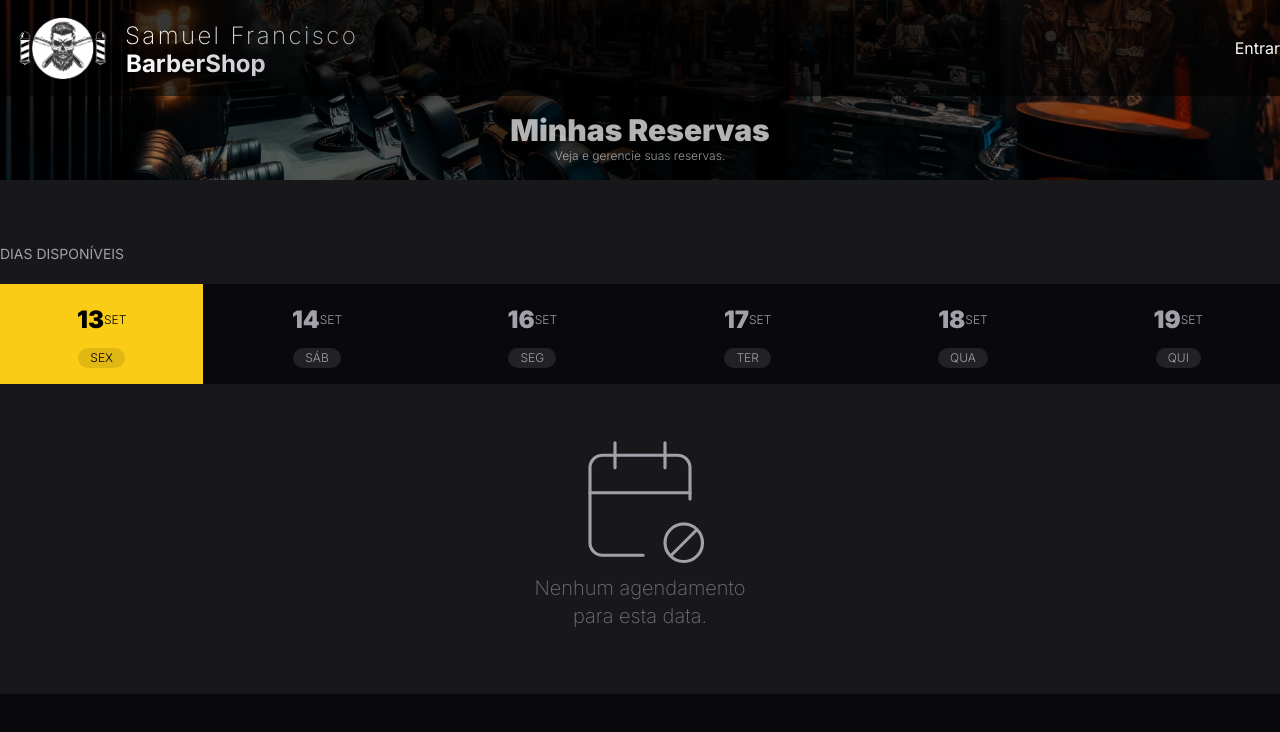
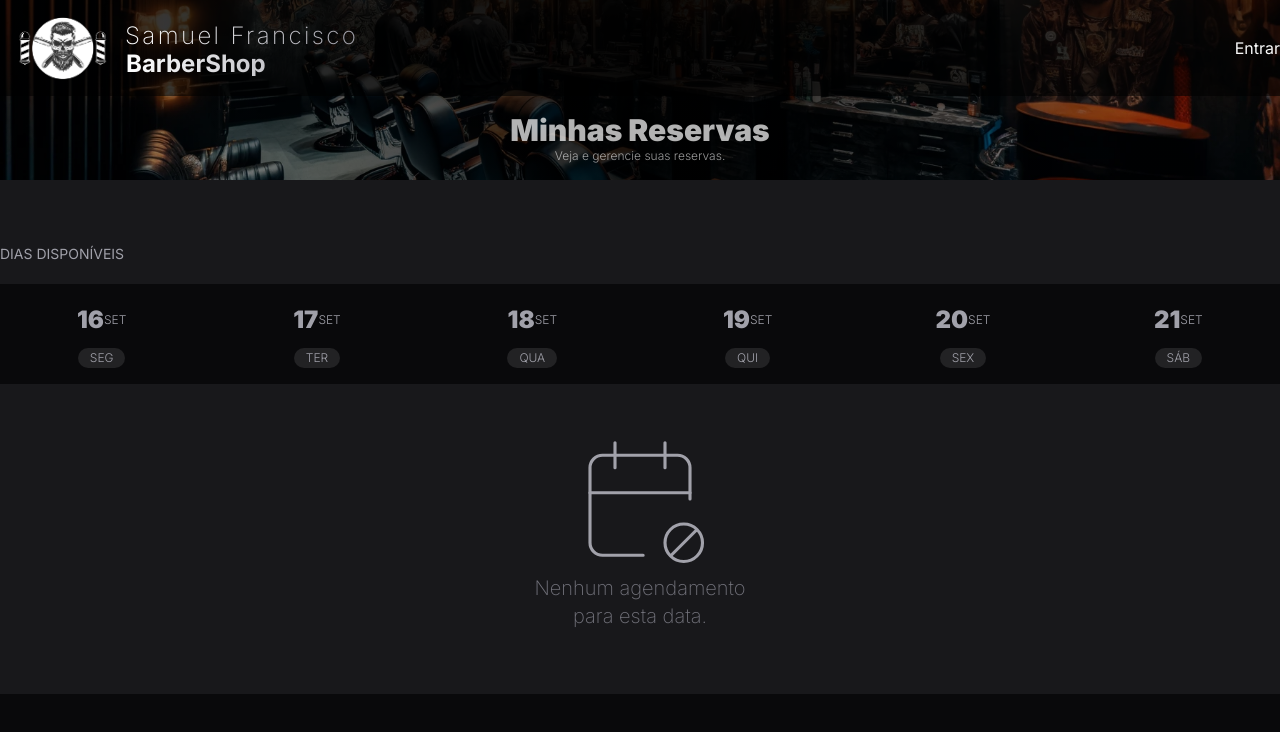
Before and after one commit to jfgallardo/frontend-barbershop, a Next.js app: page /reserva in a window 1280 px wide. Shown: the top 732 px of the page. Built offline with nearby package versions, Linux system fonts and the light colour scheme.

Commit message:
fix dias

```diff
--- a/src/components/agendamento/DiaInput.tsx
+++ b/src/components/agendamento/DiaInput.tsx
@@ -58,7 +58,7 @@ export default function DiaInput(props: DiaInputProps) {
       <span className="text-sm uppercase text-zinc-400">Dias Disponíveis</span>
       <div className="flex flex-nowrap gap-3 bg-zinc-950 rounded-lg overflow-hidden">
         {Array.from({ length: 7 })
-          .map((_, i) => new Date(DataUtils.hoje().getTime() + 86400000 * i))
+          .map((_, i) => new Date(DataUtils.hoje().getTime() + 86400000 * (i + 2))) // Cambiado para iniciar desde +2 días
           .filter((date) => date.getDay() !== 0)
           .map((date) => (
             <React.Fragment key={date.toISOString()}>
```
